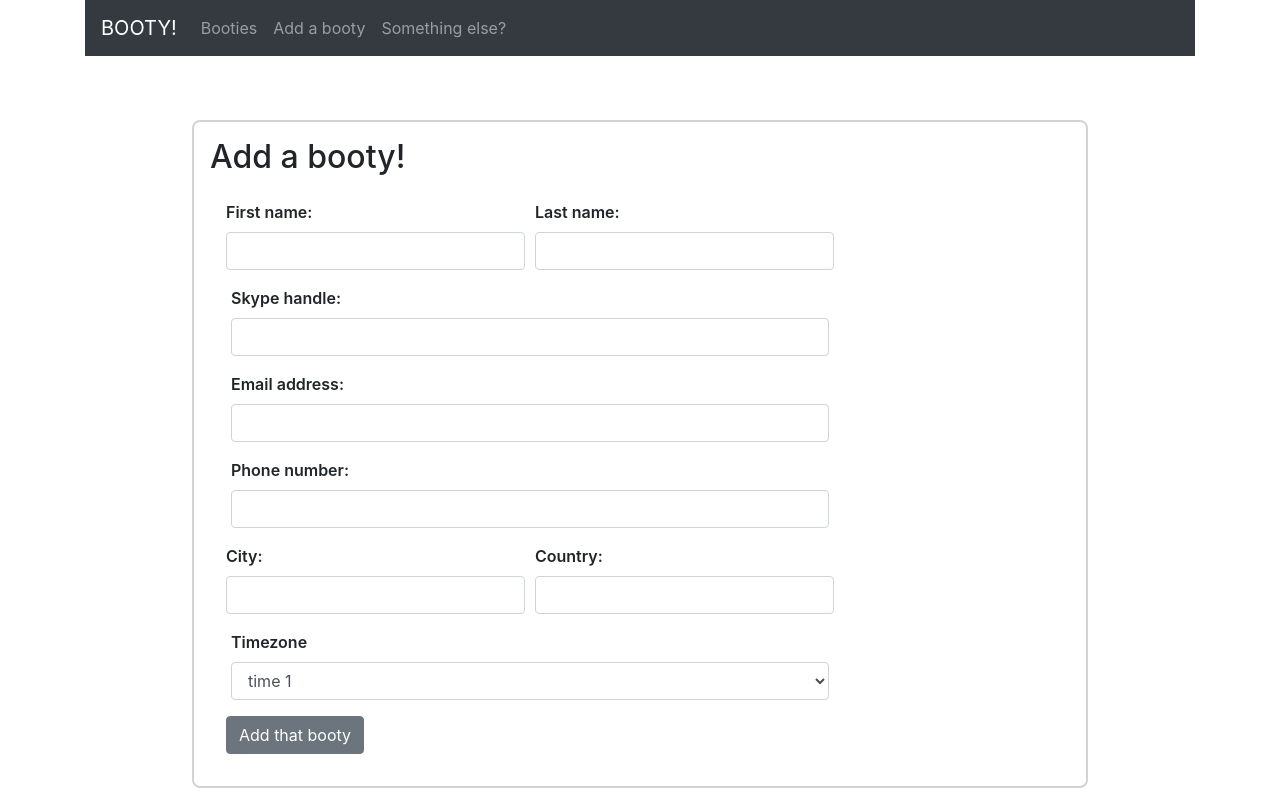
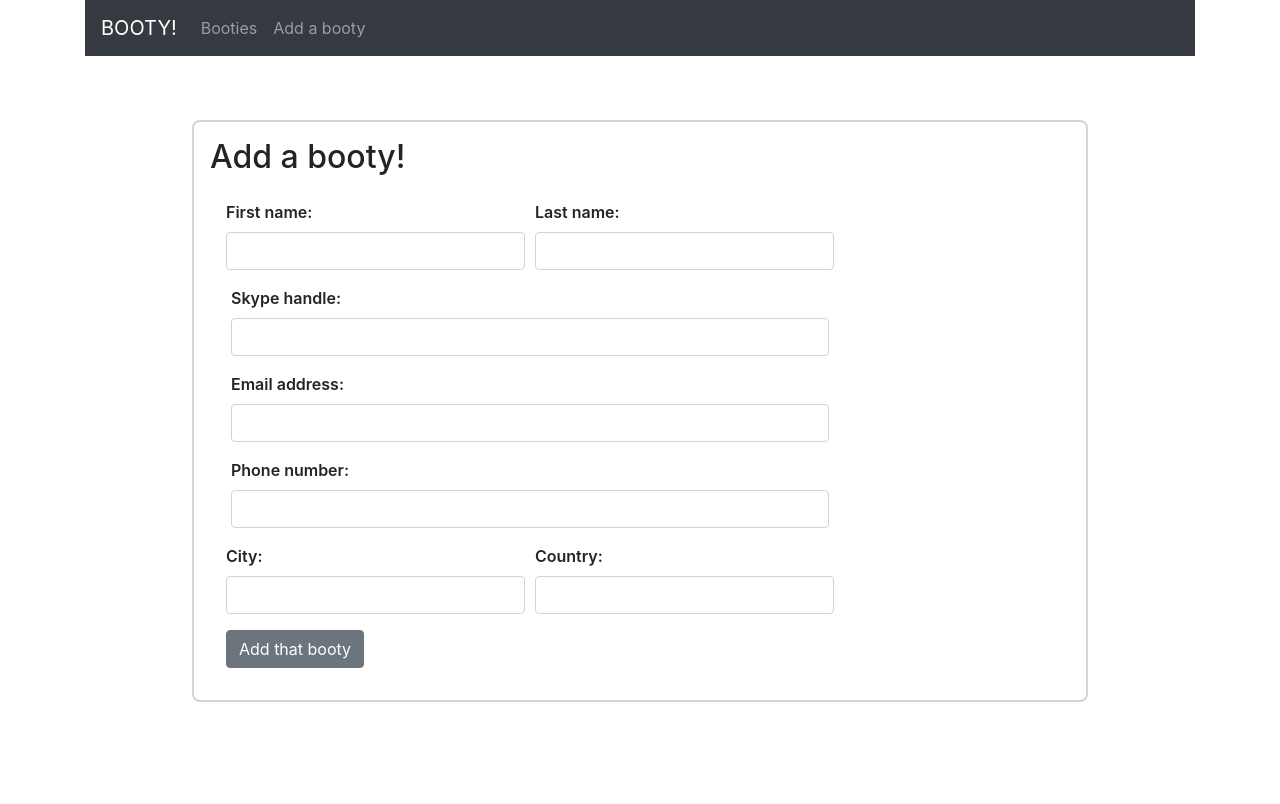
Before and after one commit to Andersclark/UpForBooty, a React (Create React App) app in the folder up-for-booty/: page /add in a window 1280 px wide. Built offline with nearby package versions, Linux system fonts and the light colour scheme.

Commit message:
trying to get timezone-dropdown on addBooty
small fixes and cleaning

```diff
--- a/up-for-booty/src/components/add-booty.js
+++ b/up-for-booty/src/components/add-booty.js
@@ -2,6 +2,7 @@ import React, { Component } from 'react';
 import { Container, Col, Row, Form, FormGroup, Label, Button, Input } from 'reactstrap';
 import axios from 'axios';
 import '../App.css';
+import TimezoneDropdown from './timezone-dropdown';
 
 
 export default class AddBooty extends Component {
@@ -169,20 +170,12 @@ export default class AddBooty extends Component {
             </Col>
           </Row>
 
-          <Col className="colStyle">
+      {/*     <Col className="colStyle">
             <FormGroup>
               <Label>Timezone</Label>
-              <Input type="select" required name="timezone" className="form-control"
-                value={this.state.timezone}
-                onChange={this.onChangeHandler}>
-                <option>time 1</option>
-                <option>time 2</option>
-                <option>time 3</option>
-                <option>time 4</option>
-                <option>time 5</option>
-              </Input>
+                <TimezoneDropdown />
             </FormGroup>
-          </Col>
+          </Col> */}
 
           <Button>Add that booty</Button>
         </Form>
--- a/up-for-booty/src/components/booty-details.js
+++ b/up-for-booty/src/components/booty-details.js
@@ -1,6 +1,5 @@
 import React, { Component } from 'react';
 import axios from 'axios';
-import moment from 'moment-timezone';
 
 export default class BootyDetails extends Component {
   constructor(props) {
@@ -13,9 +12,6 @@ export default class BootyDetails extends Component {
     axios.get('http://localhost:5000/booty/view/' + this.props.match.params.id)
       .then(response => {
         this.setState({ booty: response.data })
-/*         let time = moment.tz(this.state.booty.timezone)
-        bootyObj = {...this.state.booty, time};
-        this.setState({bootyObj})  */
       })
       .catch((error) => {
         console.log(error);
--- a/up-for-booty/src/components/navbar.js
+++ b/up-for-booty/src/components/navbar.js
@@ -15,9 +15,6 @@ export default class Navbar extends Component {
           <li className="navbar-item">
           <Link to="/add" className="nav-link">Add a booty</Link>
           </li>
-          <li className="navbar-item">
-          <Link to="/dunno" className="nav-link">Something else?</Link>
-          </li>
         </ul>
         </div>
       </nav>
--- a/up-for-booty/src/components/timezone-dropdown.js
+++ b/up-for-booty/src/components/timezone-dropdown.js
@@ -5,12 +5,12 @@ import store from '../store';
 export default class TimezoneDropdown extends Component {
     constructor(props) {
         super(props);
-        this.state = { booties: [] };
+        this.state = {
+            booties: [],
+            dropdownOpen: false
+        };
 
         this.toggle = this.toggle.bind(this);
-        this.state = {
-            dropdownOpen: false
-        };
     }
 
     componentDidMount() {
--- a/up-for-booty/src/home-page.js
+++ b/up-for-booty/src/home-page.js
@@ -1,7 +1,7 @@
 import React, { Component } from 'react';
 import BootyList from './components/booty-list';
 import SearchField from './components/search-field';
-import TimezoneDropdown from './components/timezone-dropdown';
+//import TimezoneDropdown from './components/timezone-dropdown';
 import axios from 'axios';
 import store from "./store";
 import './App.css';
@@ -32,7 +32,7 @@ export default class HomePage extends Component {
         return (
             <div>
                 <SearchField />
-                <TimezoneDropdown />
+                {/* <TimezoneDropdown /> */}
                 <BootyList></BootyList>
             </div>
         )
```
